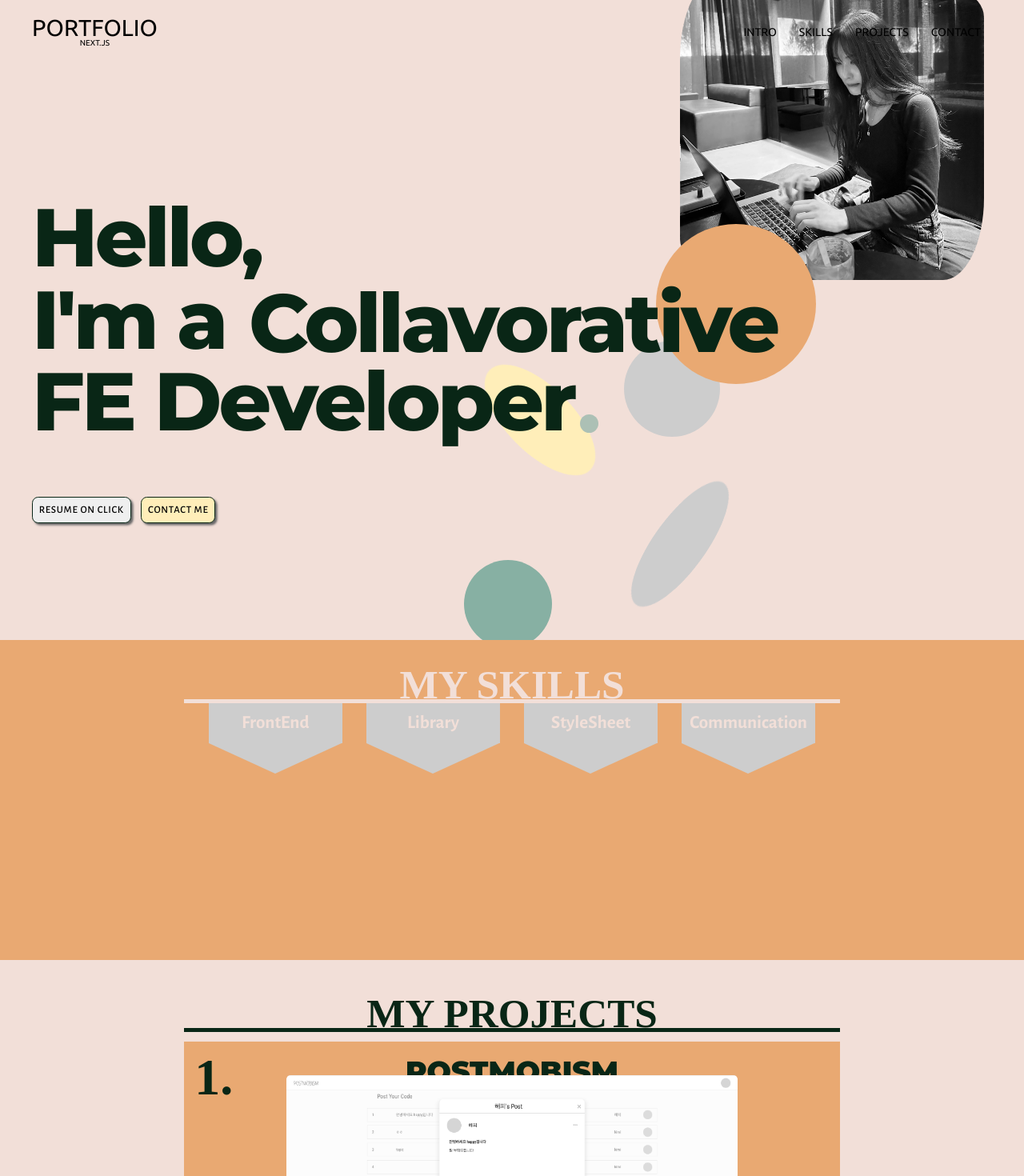
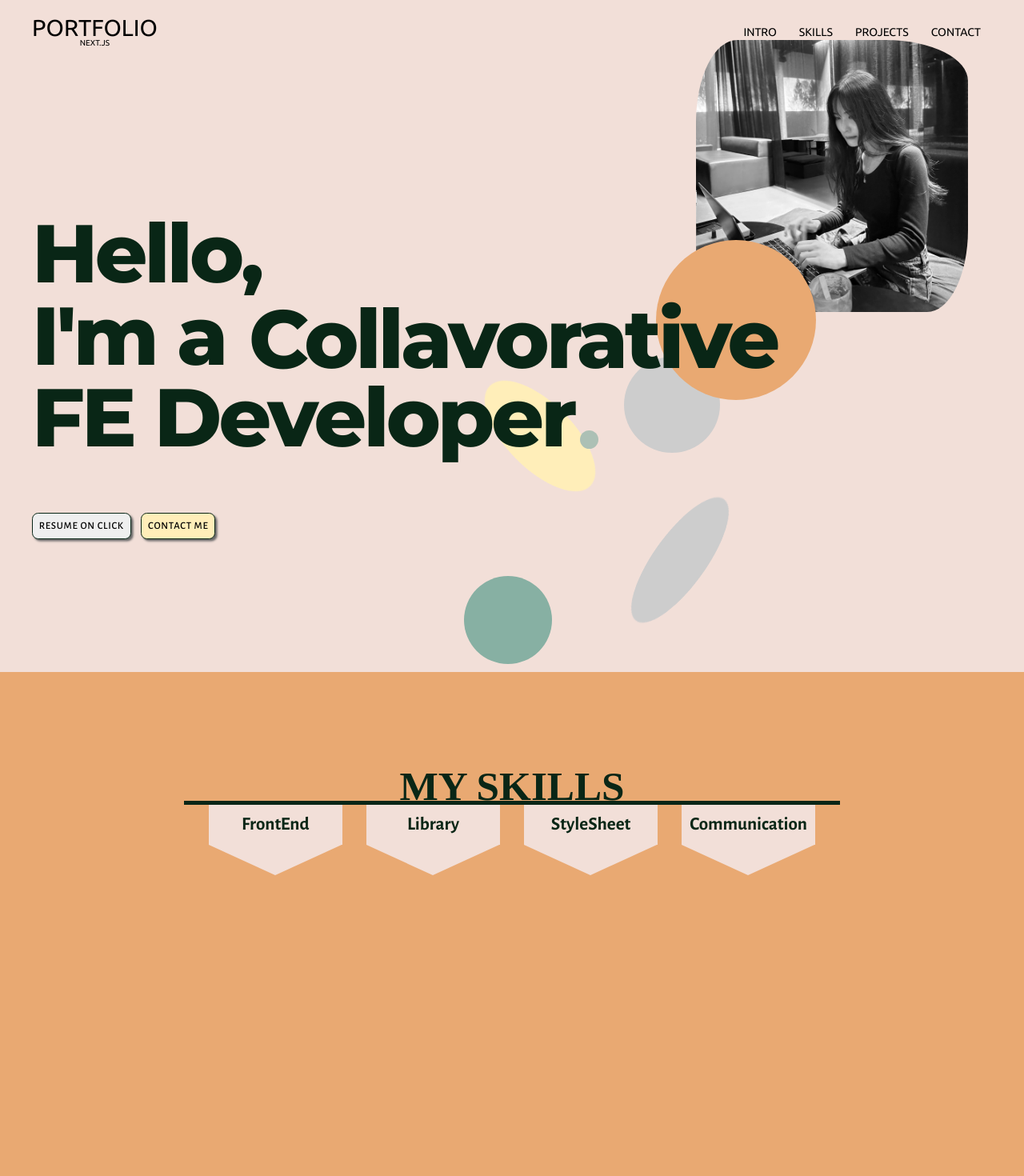
Before and after one commit to kiminn/portfolio, a Next.js app: page / in a window 1280 px wide. Shown: the top 1470 px of the page at 80% size. Built offline with nearby package versions, Linux system fonts and the light colour scheme; a small style sheet from the web is missing; a web font is replaced by a local one.

Commit message:
fix height

```diff
--- a/src/assets/scss/section/contact.scss
+++ b/src/assets/scss/section/contact.scss
@@ -1,18 +1,26 @@
 #contact {
     height: 100vh;
-    padding: 2vw 18vw;
+    padding: 4vw 18vw;
     background-color: var(--subBg200);
 }
-
+@keyframes fadeIn {
+    from {
+        opacity: 0;
+    }
+    to {
+        opacity: 1;
+    }
+}
 .contact__inner {
     display: flex;
     justify-content: space-between;
     .card__wrap {
         position: relative;
+        animation: fadeIn 0.4s ease forwards;
 
         .necklace {
             width: 2vw;
-            height: 12vw;
+            height: 14vw;
             z-index: 100;
 
             &.left {
--- a/src/assets/scss/section/header.scss
+++ b/src/assets/scss/section/header.scss
@@ -7,7 +7,26 @@
 #header.scrolled {
     background: var(--title);
     color: var(--mainBg-color);
+
+    .header__inner {
+        ul {
+            background: var(--title);
+            color: var(--mainBg-color);
+        }
+        .header__nav__mobile {
+            span {
+                background-color: var(--mainBg-color);
+                &::before {
+                    background-color: var(--mainBg-color);
+                }
+                &::after {
+                    background-color: var(--mainBg-color);
+                }
+            }
+        }
+    }
 }
+
 .header__inner {
     @include flex-between;
     padding: 20px 40px;
@@ -40,7 +59,7 @@
                     backdrop-filter: blur(15px);
                     z-index: 9999;
                     width: 100%;
-                    padding: 20px 0px;
+                    padding: 4vw 0vw;
 
                     li {
                         display: block;
@@ -64,6 +83,11 @@
         li {
             display: inline;
 
+            &.active {
+                transition: all 0.2s ease-in-out;
+                color: var(--subBg100);
+            }
+
             &.active a::before {
                 transform: translateX(-50%) scaleX(1); // 활성 링크의 동그라미 유지
             }
@@ -79,15 +103,15 @@
                     width: 6px;
                     height: 6px;
                     border-radius: 50%;
-                    background-color: var(--subBg500);
+                    background-color: var(--subBg100);
                     position: absolute;
                     left: 50%;
-                    bottom: 4px;
+                    bottom: 0.1vw;
                     transform: translateX(-50%) scaleX(0); // 수평 중앙에 위치, 초기 상태는 보이지 않음
                     transition: all 0.3s ease;
                 }
                 &:hover::before {
-                    transform: translateX(-50%) scaleX(1); // 호버 시 전체 너비로 확장
+                    transform: translateX(-50%) X(1); // 호버 시 전체 너비로 확장
                 }
             }
         }
@@ -107,7 +131,7 @@
             display: block;
             width: 40px;
             height: 2px;
-            background-color: var(--black);
+            background-color: var(--title);
             margin-top: 19px;
             position: relative;
 
@@ -115,7 +139,7 @@
                 content: '';
                 width: 40px;
                 height: 2px;
-                background-color: var(--black);
+                background-color: var(--title);
                 position: absolute;
                 right: 0;
                 top: 6px;
@@ -125,7 +149,7 @@
                 content: '';
                 width: 40px;
                 height: 2px;
-                background-color: var(--black);
+                background-color: var(--title);
                 position: absolute;
                 left: 0;
                 bottom: 6px;
--- a/src/assets/scss/section/intro.scss
+++ b/src/assets/scss/section/intro.scss
@@ -1,6 +1,6 @@
 #intro {
     height: 100vh;
-    padding: 20px 40px;
+    margin: 20px 40px;
 }
 @keyframes fadeIn {
     from {
@@ -108,7 +108,7 @@
 
         .img {
             position: absolute;
-            top: -240px;
+            top: -200px;
             left: -200px;
             transform: translate(-50%, -50%);
             overflow: visible;
@@ -129,8 +129,8 @@
         animation: fadeIn 0.4s ease forwards;
 
         &:nth-child(1) {
-            width: 380px;
-            height: 380px;
+            width: 340px;
+            height: 340px;
             border-radius: 4vw 8vw / 8vw 4vw;
             animation-delay: 2s;
 
--- a/src/assets/scss/section/projects.scss
+++ b/src/assets/scss/section/projects.scss
@@ -1,4 +1,4 @@
-#project {
+#projects {
     padding: 2vw 18vw;
 }
 
--- a/src/assets/scss/section/skills.scss
+++ b/src/assets/scss/section/skills.scss
@@ -1,17 +1,7 @@
-#skill {
+#skills {
     background-color: var(--subBg100);
-    padding: 1.2vw 18vw;
-    height: 70vh;
-
-    @media (max-width: 1280px) {
-        height: 50vh;
-    }
-    @media (max-width: 1024px) {
-        height: 40vh;
-    }
-    @media (max-width: 768px) {
-        height: 30vh;
-    }
+    padding: 8vw 18vw;
+    height: 100vh;
 }
 
 .skill__title {
@@ -23,8 +13,8 @@
     line-height: 1.6;
     font-family: var(--mainKor-font);
     text-transform: uppercase;
-    color: var(--mainBg-color);
-    border-bottom: 0.4vw solid var(--mainBg-color);
+    color: var(--title);
+    border-bottom: 0.4vw solid var(--title);
 }
 
 .skill__container {
@@ -39,7 +29,7 @@
     height: 100%;
     width: 13vw;
     align-items: center;
-    background: var(--subBg300);
+    background: var(--mainBg-color);
 
     ::after {
         content: '';
@@ -49,13 +39,13 @@
 
         border-left: 6.5vw solid transparent;
         border-right: 6.5vw solid transparent;
-        border-top: 3vw solid var(--subBg300);
+        border-top: 3vw solid var(--mainBg-color);
     }
 
     .inner__title {
         font-family: var(--text-font);
         text-align: center;
-        color: var(--mainBg-color);
+        color: var(--title);
         font-size: 1.8vw;
         font-weight: 700;
         cursor: pointer;
@@ -65,7 +55,7 @@
         display: block;
     }
     &:hover .inner__title {
-        color: var(--subBg400);
+        color: var(--subBg100);
     }
     .skill__desc {
         width: 100%;
@@ -76,13 +66,13 @@
         text-align: center;
 
         .skillBox {
-            margin: 0.8vw 0vw;
+            margin: 1vw 0vw;
         }
 
         span {
             font-size: 1vw;
-            background-color: var(--subBg500);
-            border: 0.2vw solid var(--mainBg-color);
+            background-color: var(--subBg100);
+            border: 0.2vw solid var(--title);
             color: white;
             padding: 0.2vw 0.6vw;
             text-align: center;
--- a/src/components/Projects.tsx
+++ b/src/components/Projects.tsx
@@ -5,7 +5,7 @@ import Image, { StaticImageData } from 'next/image';
 
 const Projects = () => {
     return (
-        <section id="project">
+        <section id="projects">
             <div className="project__inner">
                 <h2 className="project__title">my projects</h2>
                 <div className="project__wrap">
--- a/src/components/Skills.tsx
+++ b/src/components/Skills.tsx
@@ -4,7 +4,7 @@ import { communicationText, frontEndText, libraryText, styleSheetText } from '..
 
 const Skill: FC = () => {
     return (
-        <section id="skill">
+        <section id="skills">
             <h2 className="skill__title">My skills</h2>
             <div className="skill__container">
                 <div className="skill__inner s1">
```
Also changed, not shown: src/components/Intro.tsx (+2 -8 lines).
